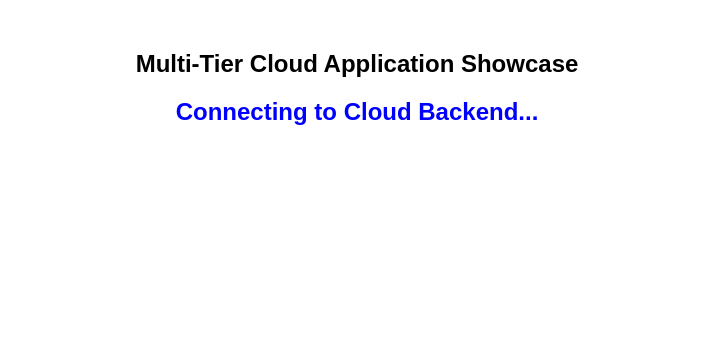
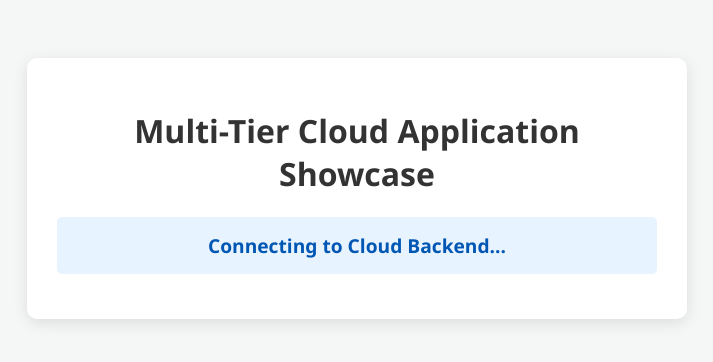
Before and after one commit to Nithya-Alfonisa/cloud-3tier-app, a plain HTML site: page index.html in a window 1280 px wide. Shown: the whole page, without its empty margins (283-996 px from the left). Drawn offline with Linux system fonts and the light colour scheme.

Commit message:
fix: add active JavaScript fetch mechanism to index.html

```diff
--- a/index.html
+++ b/index.html
@@ -2,10 +2,66 @@
 <html lang="en">
 <head>
     <meta charset="UTF-8">
-    <title>Cloud Architecture Demo</title>
+    <meta name="viewport" content="width=device-width, initial-scale=1.0">
+    <title>Multi-Tier Cloud Application Showcase</title>
+    <style>
+        body {
+            font-family: 'Segoe UI', Tahoma, Geneva, Verdana, sans-serif;
+            text-align: center;
+            padding-top: 50px;
+            background-color: #f4f7f6;
+        }
+        .container {
+            max-width: 600px;
+            margin: auto;
+            background: white;
+            padding: 30px;
+            border-radius: 10px;
+            box-shadow: 0 4px 15px rgba(0,0,0,0.1);
+        }
+        h1 { color: #333; }
+        #status-box {
+            margin-top: 20px;
+            padding: 15px;
+            border-radius: 5px;
+            font-weight: bold;
+            font-size: 1.2em;
+        }
+        .loading { color: #0056b3; background-color: #e7f3ff; }
+        .success { color: #155724; background-color: #d4edda; border: 1px solid #c3e6cb; }
+    </style>
 </head>
-<body style="font-family: Arial, sans-serif; text-align: center; margin-top: 50px;">
-    <h2>Multi-Tier Cloud Application Showcase</h2>
-    <div id="status" style="color: blue; font-weight: bold; font-size: 24px;">Connecting to Cloud Backend...</div>
+<body>
+    <div class="container">
+        <h1>Multi-Tier Cloud Application Showcase</h1>
+        <div id="status-box" class="loading">Connecting to Cloud Backend...</div>
+        <div id="backend-message" style="margin-top: 15px; color: #555;"></div>
+    </div>
+
+    <script>
+        async function connectToBackend() {
+            const statusBox = document.getElementById('status-box');
+            const messageBox = document.getElementById('backend-message');
+
+            try {
+                // Fetching from your active local FastAPI port
+                const response = await fetch('http://127.0.0.1:8000/');
+                if (!response.ok) throw new Error('Network response error');
+
+                const data = await response.json();
+
+                // Update UI when connection succeeds
+                statusBox.className = 'success';
+                statusBox.innerText = `Status: ${data.status} (Tier: ${data.tier})`;
+                messageBox.innerText = data.message;
+            } catch (error) {
+                console.error('Fetch error:', error);
+                statusBox.innerText = "Connecting to Cloud Backend...";
+            }
+        }
+
+        // Run connection script on load
+        window.onload = connectToBackend;
+    </script>
 </body>
 </html>
```
